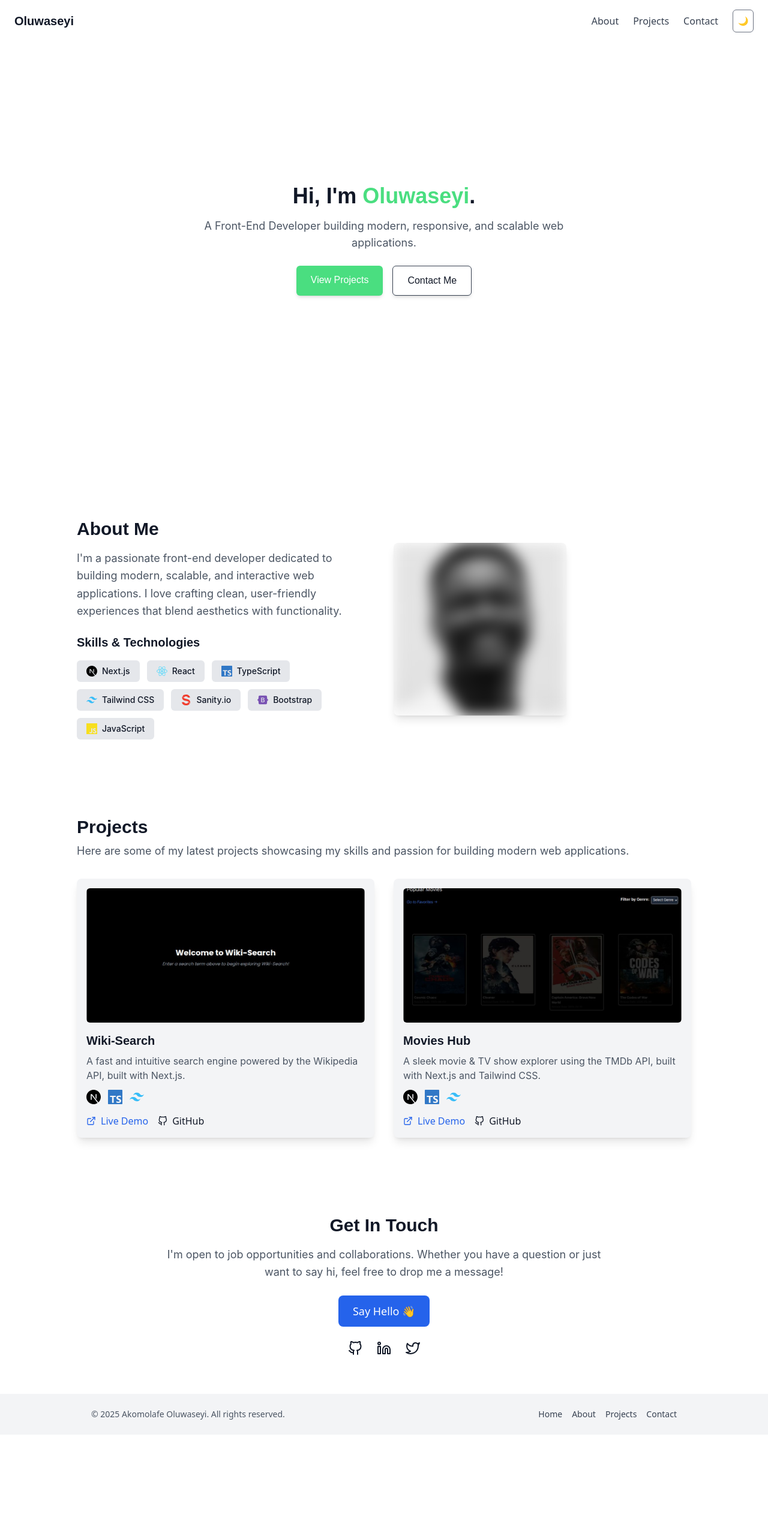
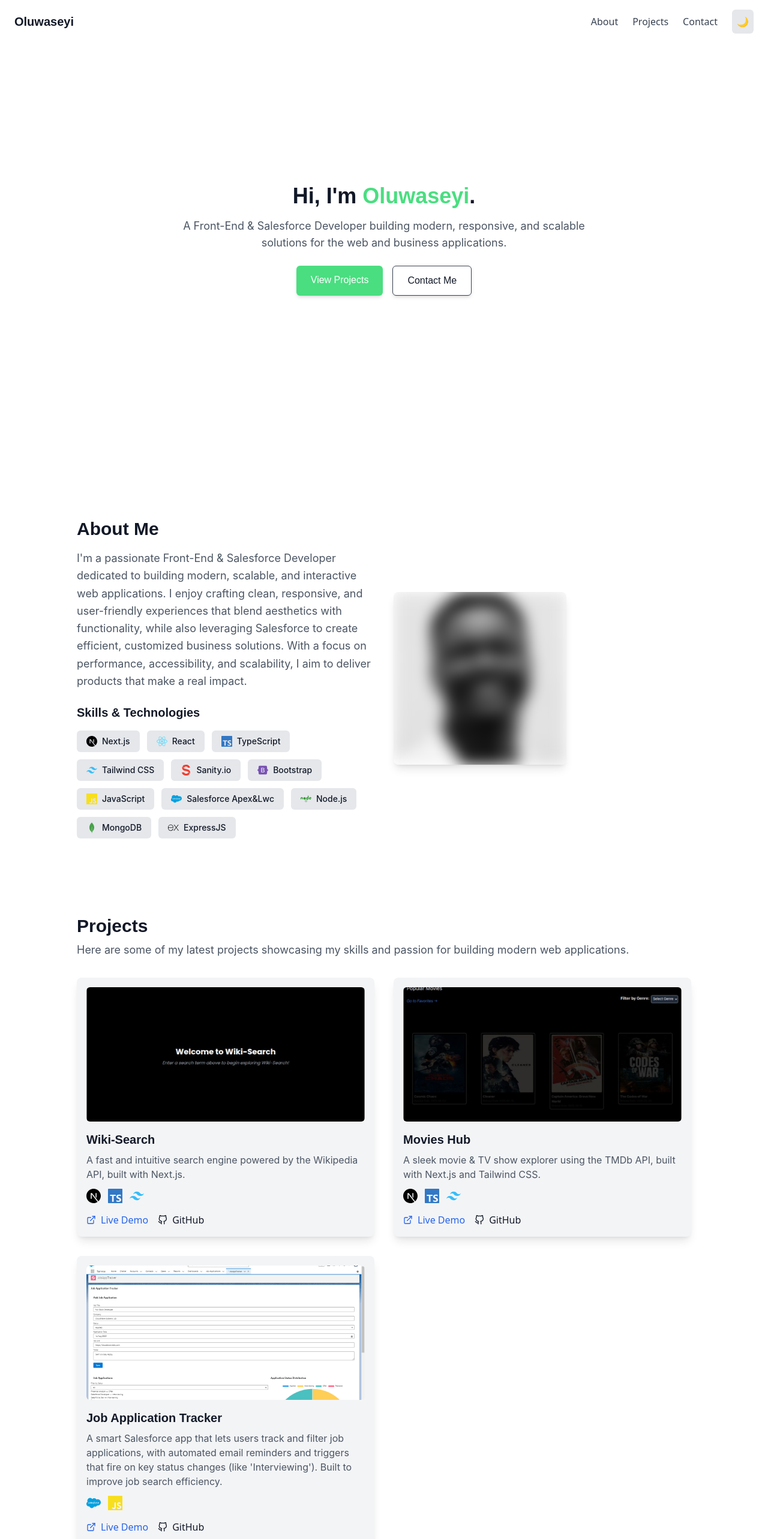
Before and after one commit to Pandaofaaua/Boogie, a Next.js app: page / in a window 1280 px wide. Shown: the top 2566 px of the page at 60% size. Before the commit the page ends 2392 px from the top, so only its background shows below. Built offline with nearby package versions, Linux system fonts and the light colour scheme.

Commit message:
Initial commit

```diff
--- a/src/app/components/About.tsx
+++ b/src/app/components/About.tsx
@@ -9,7 +9,10 @@ import {
   SiSanity,
   SiBootstrap,
   SiJavascript,
+  SiExpress,
+  SiMongodb,
 } from "react-icons/si";
+import { FaSalesforce, FaNode } from "react-icons/fa6";
 
 const skills = [
   { name: "Next.js", icon: SiNextdotjs, color: "#000000" },
@@ -19,6 +22,10 @@ const skills = [
   { name: "Sanity.io", icon: SiSanity, color: "#F03E2F" },
   { name: "Bootstrap", icon: SiBootstrap, color: "#7952B3" },
   { name: "JavaScript", icon: SiJavascript, color: "#F7DF1E" },
+  { name: "Salesforce Apex&Lwc", icon: FaSalesforce, color: "#00A1E0" },
+  { name: "Node.js", icon: FaNode, color: "#339933" },
+  { name: "MongoDB", icon: SiMongodb, color: "#47A248" },
+  { name: "ExpressJS", icon: SiExpress, color: "#000000" },
 ];
 
 const About = () => {
@@ -42,10 +49,13 @@ const About = () => {
             About Me
           </h2>
           <p className="mt-4 text-lg font-body text-gray-600 dark:text-gray-300 leading-relaxed">
-            I&apos;m a passionate front-end developer dedicated to building
-            modern, scalable, and interactive web applications. I love crafting
-            clean, user-friendly experiences that blend aesthetics with
-            functionality.
+            I&apos;m a passionate Front-End & Salesforce Developer dedicated to
+            building modern, scalable, and interactive web applications. I enjoy
+            crafting clean, responsive, and user-friendly experiences that blend
+            aesthetics with functionality, while also leveraging Salesforce to
+            create efficient, customized business solutions. With a focus on
+            performance, accessibility, and scalability, I aim to deliver
+            products that make a real impact.
           </p>
 
           {/* Skills Section */}
--- a/src/app/components/Contact.tsx
+++ b/src/app/components/Contact.tsx
@@ -23,7 +23,7 @@ const Contact = () => {
 
         {/* CTA Button */}
         <motion.a
-          href="mailto:loseyii014.com"
+          href="mailto:loseyii014@gmail.com"
           className="mt-6 inline-block px-6 py-3 text-lg font-medium text-white bg-blue-600 dark:bg-blue-500 rounded-lg
                      transition-all duration-300 hover:bg-blue-700 dark:hover:bg-blue-400 hover:scale-105"
           whileHover={{ scale: 1.05 }}
--- a/src/app/components/Hero.tsx
+++ b/src/app/components/Hero.tsx
@@ -22,8 +22,8 @@ const Hero = () => {
           transition={{ duration: 1, ease: "easeOut", delay: 0.3 }}
           className="mt-4 text-lg font-body text-gray-600 dark:text-gray-300"
         >
-          A Front-End Developer building modern, responsive, and scalable web
-          applications.
+          A Front-End & Salesforce Developer building modern, responsive, and
+          scalable solutions for the web and business applications.
         </motion.p>
         <motion.div
           initial={{ opacity: 0, y: 20 }}
--- a/src/app/components/Projects.tsx
+++ b/src/app/components/Projects.tsx
@@ -2,14 +2,20 @@
 import Image from "next/image";
 import { motion } from "framer-motion";
 import { FiExternalLink, FiGithub } from "react-icons/fi";
-import { SiNextdotjs, SiTypescript, SiTailwindcss } from "react-icons/si";
+import {
+  SiNextdotjs,
+  SiTypescript,
+  SiTailwindcss,
+  SiJavascript,
+} from "react-icons/si";
+import { FaSalesforce } from "react-icons/fa6";
 
 const projects = [
   {
     title: "Wiki-Search",
     description:
       "A fast and intuitive search engine powered by the Wikipedia API, built with Next.js.",
-    image: "/wikisearch.png", // Replace with actual image path
+    image: "/wikisearch.png",
     tech: [
       { icon: SiNextdotjs, color: "#000000" },
       { icon: SiTypescript, color: "#3178C6" },
@@ -22,7 +28,7 @@ const projects = [
     title: "Movies Hub",
     description:
       "A sleek movie & TV show explorer using the TMDb API, built with Next.js and Tailwind CSS.",
-    image: "/movieshub.png", // Replace with actual image path
+    image: "/movieshub.png",
     tech: [
       { icon: SiNextdotjs, color: "#000000" },
       { icon: SiTypescript, color: "#3178C6" },
@@ -30,6 +36,18 @@ const projects = [
     ],
     live: "https://movies-hub-by-loseyi.vercel.app",
     github: "https://github.com/Pandaofaaua/Movies-HUB",
+  },
+  {
+    title: "Job Application Tracker",
+    description:
+      "A smart Salesforce app that lets users track and filter job applications, with automated email reminders and triggers that fire on key status changes (like 'Interviewing'). Built to improve job search efficiency.",
+    image: "/JobAppTracker.png",
+    tech: [
+      { icon: FaSalesforce, color: "#00A1E0" },
+      { icon: SiJavascript, color: "#F7DF1E" },
+    ],
+    live: "https://loseyiportfolio.vercel.app/JobAppTracker.png",
+    github: "https://github.com/Pandaofaaua/JobAppTracker",
   },
 ];
 
--- a/src/app/components/ThemeProvider.tsx
+++ /dev/null
@@ -1,24 +0,0 @@
-"use client";
-
-import { useState, useEffect } from "react";
-import { ThemeProvider as NextThemesProvider } from "next-themes";
-
-const ThemeProvider = ({ children }: { children: React.ReactNode }) => {
-  const [mounted, setMounted] = useState(false);
-
-  useEffect(() => {
-    setMounted(true);
-  }, []);
-
-  return (
-    <NextThemesProvider
-      attribute="class"
-      enableSystem={true} // Enable system theme detection
-      defaultTheme="system" // Default to system preference
-    >
-      {mounted && children}
-    </NextThemesProvider>
-  );
-};
-
-export default ThemeProvider;
--- a/src/app/components/ThemeToggle.tsx
+++ b/src/app/components/ThemeToggle.tsx
@@ -1,24 +1,29 @@
 "use client";
 
-import { useTheme } from "next-themes";
 import { useEffect, useState } from "react";
 
 const ThemeToggle = () => {
-  const { theme, setTheme, systemTheme } = useTheme();
-  const [mounted, setMounted] = useState(false);
+  const [theme, setTheme] = useState("light");
 
   useEffect(() => {
-    setMounted(true);
+    const savedTheme = localStorage.getItem("theme") || "light";
+    document.documentElement.classList.toggle("dark", savedTheme === "dark");
+    setTheme(savedTheme);
   }, []);
 
-  const currentTheme = theme === "system" ? systemTheme : theme;
+  const toggleTheme = () => {
+    const newTheme = theme === "light" ? "dark" : "light";
+    localStorage.setItem("theme", newTheme);
+    document.documentElement.classList.toggle("dark", newTheme === "dark");
+    setTheme(newTheme);
+  };
 
   return (
     <button
-      onClick={() => setTheme(currentTheme === "dark" ? "light" : "dark")}
-      className="p-2 rounded-md border border-gray-500 text-sm"
+      onClick={toggleTheme}
+      className="p-2 bg-gray-200 dark:bg-gray-800 rounded-md transition"
     >
-      {mounted && currentTheme === "dark" ? "☀️" : "🌙"}
+      {theme === "light" ? "🌙" : "☀️"}
     </button>
   );
 };
--- a/src/app/globals.css
+++ b/src/app/globals.css
@@ -2,18 +2,7 @@
 @tailwind components;
 @tailwind utilities;
 
-:root {
-  --background: #fff;
-}
-
-@media (prefers-color-scheme: dark) {
-  :root {
-    --background: #111827;
-  }
-}
-
 body {
-  background: var(--background);
   -webkit-font-smoothing: antialiased;
   -moz-osx-font-smoothing: grayscale;
 }
--- a/src/app/layout.tsx
+++ b/src/app/layout.tsx
@@ -1,7 +1,6 @@
 import type { Metadata } from "next";
 import "./globals.css";
 import ClientLayout from "./ClientLayout";
-import ThemeProvider from "./components/ThemeProvider";
 
 export const metadata: Metadata = {
   title: "Loseyi | Frontend Developer",
@@ -52,9 +51,7 @@ export default function RootLayout({
         <link rel="icon" href="/OSEYI.png" />
       </head>
       <body className="bg-white dark:bg-gray-900 text-gray-900 dark:text-white">
-        <ClientLayout>
-          <ThemeProvider>{children}</ThemeProvider>
-        </ClientLayout>
+        <ClientLayout>{children}</ClientLayout>
       </body>
     </html>
   );
```
Also changed, not shown: public/JobAppTracker.PNG (added).
